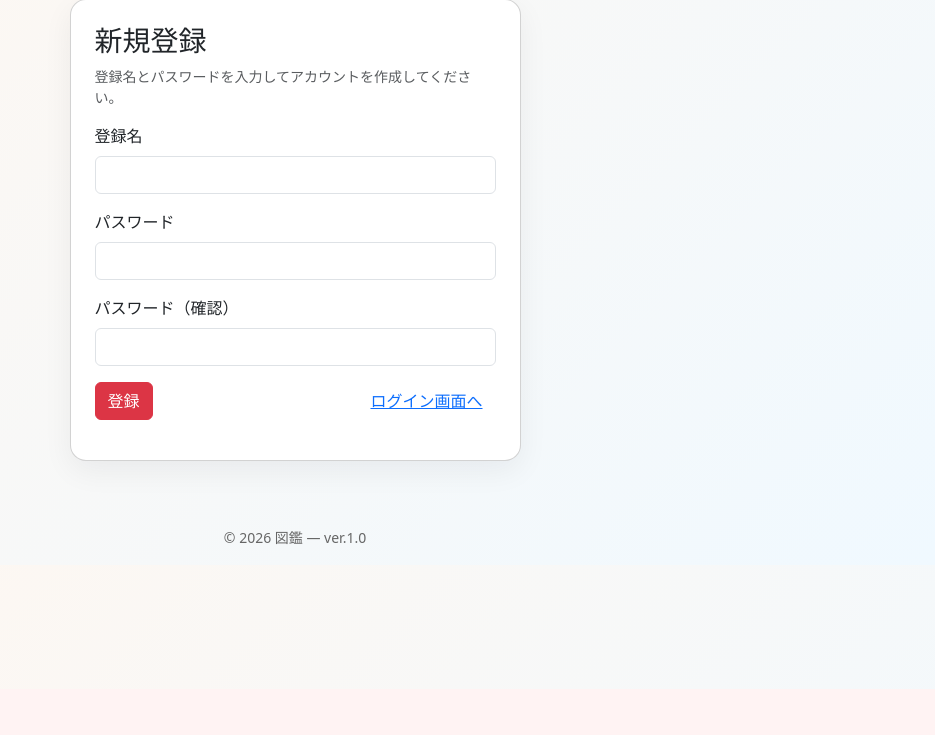
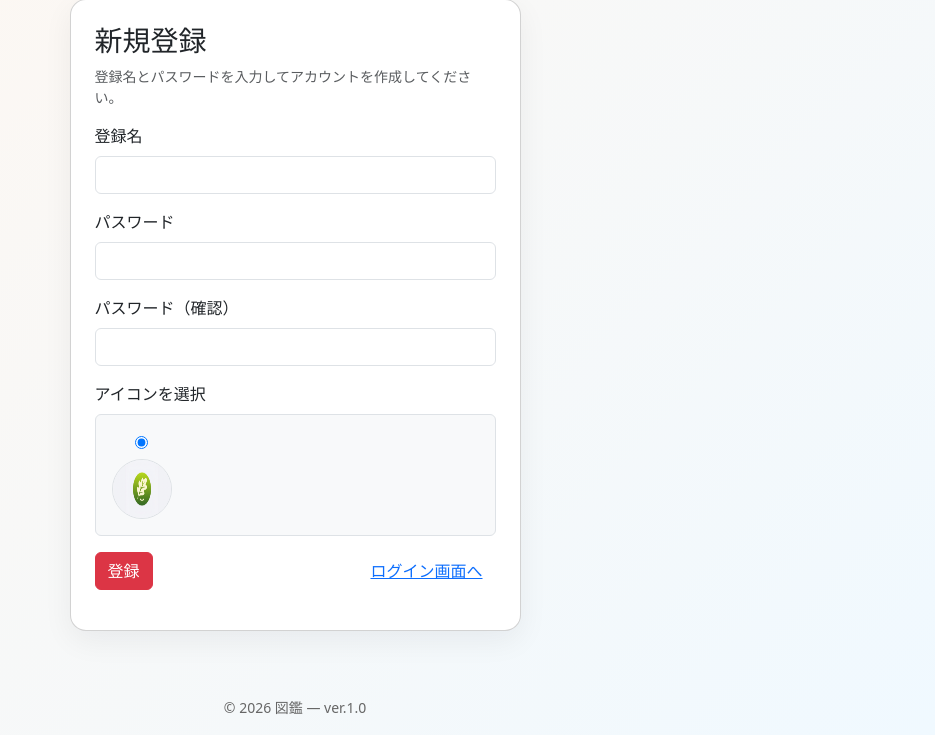
Before and after one commit to yuto113/PictorialBookApp, a Flask app: page /signup in a window 1280 px wide. Shown: the part 111-846 px from the top of the page, without its empty margins (345-1280 px from the left). Before the commit the page ends 676 px from the top, so only its background shows below. Run offline with Flask 3, Linux system fonts and the light colour scheme.

Commit message:
アイコン設定完了

```diff
--- a/flask_app.py
+++ b/flask_app.py
@@ -321,8 +321,11 @@ def signup():
         print(request.form)
         password_s = request.form['password_s']
         password_s2 = request.form['password_s2']
+
+        icon = request.form.get('icon_image', 'default.png')
+
         if password_s == password_s2:
-            new_user = User(name=name, password=password_s)
+            new_user = User(name=name, password=password_s, icon_image=icon)
             db_session.add(new_user)
             db_session.commit()
             return render_template('signup.html',messege='自分のIDは'+str(new_user.id)+'です')
--- a/templates/signup.html
+++ b/templates/signup.html
@@ -48,6 +48,18 @@
                             <input type="password" id="password_s2" name="password_s2" class="form-control" required minlength="1" maxlength="10" />
                         </div>
 
+                        <div class="mb-3">
+                            <label class="form-label">アイコンを選択</label>
+                            <div class="d-flex gap-3 flex-wrap border p-3 rounded bg-light">
+                                <label class="text-center">
+                                    <input type="radio" name="icon_image" value="default.png" checked>
+                                    <div class="mt-1">
+                                        <img src="{{ url_for('static', filename='icons/default.png') }}" width="60" height="60" class="rounded-circle border">
+                                    </div>
+                                </label>
+                                </div>
+                        </div>
+
                         <div class="d-flex justify-content-between align-items-center">
                             <button type="submit" class="btn btn-danger">登録</button>
                             <a href="/login" class="btn btn-link">ログイン画面へ</a>
--- a/templates/user.html
+++ b/templates/user.html
@@ -50,6 +50,11 @@
                 <small class="text-muted ms-2">オンライン図鑑</small>
             </a>
             <div class="d-flex align-items-center">
+                <img src="{{ url_for('static', filename='icons/' + (user.icon_image if user.icon_image else 'default.png')) }}"
+                    width="40" height="40"
+                    class="rounded-circle me-2 border"
+                    style="object-fit: cover;"
+                    alt="ユーザーアイコン">
                 <span class="me-3">ようこそ、<strong>{{ user.name }}</strong> さん</span>
                 <a class="btn btn-sm btn-outline-primary me-2" href="/upload">アップロード</a>
                 <a class="btn btn-sm btn-outline-info me-2" href="/friend_search">フレンド検索</a>
```
Also changed, not shown: static/icons/default.png (added).
